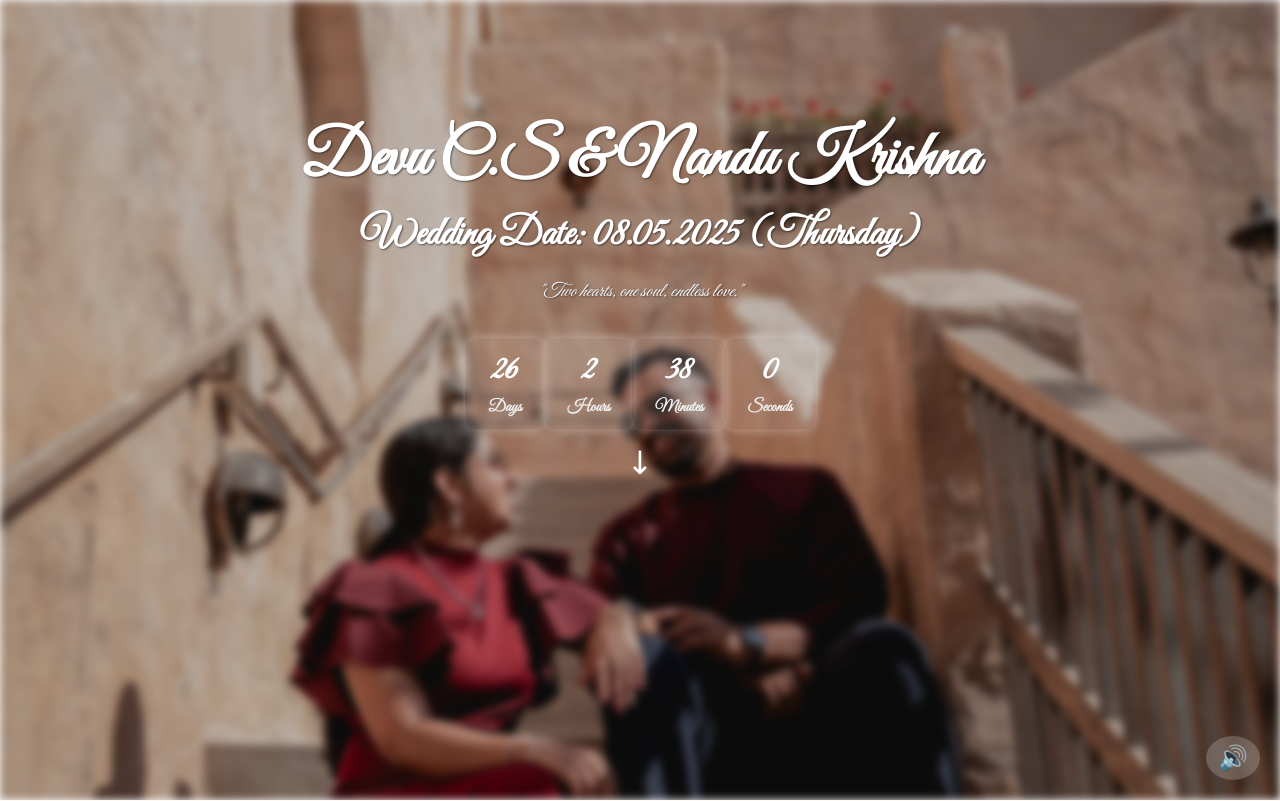
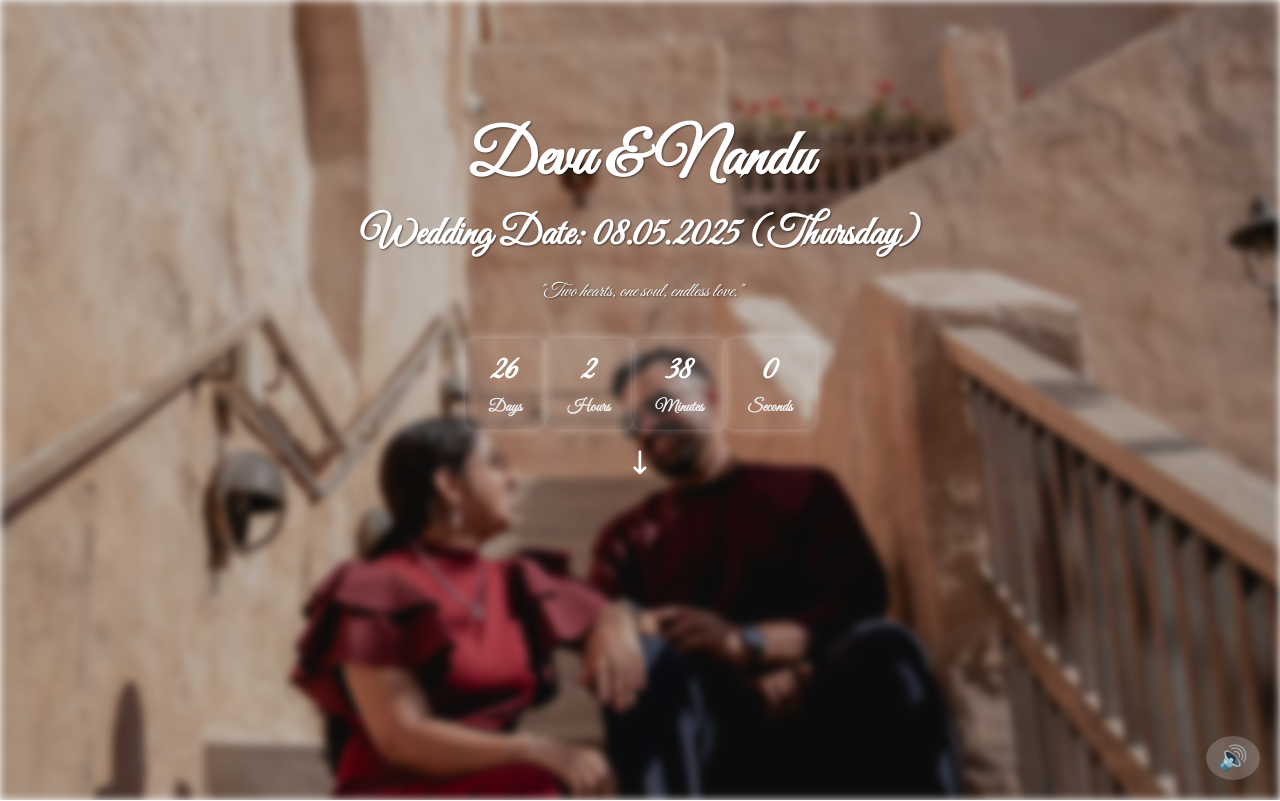
Before and after one commit to GreshmaShaji/wedding-site, a plain HTML site: page index.html in a window 1280 px wide. Shown: the top 801 px of the page. Drawn offline with Linux system fonts and the light colour scheme.

Commit message:
Initial wedding site upload

```diff
--- a/index.html
+++ b/index.html
@@ -380,7 +380,7 @@
 </head>
 <body>
   <section class="hero">
-    <h1>Devu C.S & Nandu Krishna</h1>
+    <h1>Devu & Nandu </h1>
     <h2>Wedding Date: 08.05.2025 (Thursday)</h2>
     <p class="quote">"Two hearts, one soul, endless love."</p>
     <div class="countdown-container">
```
